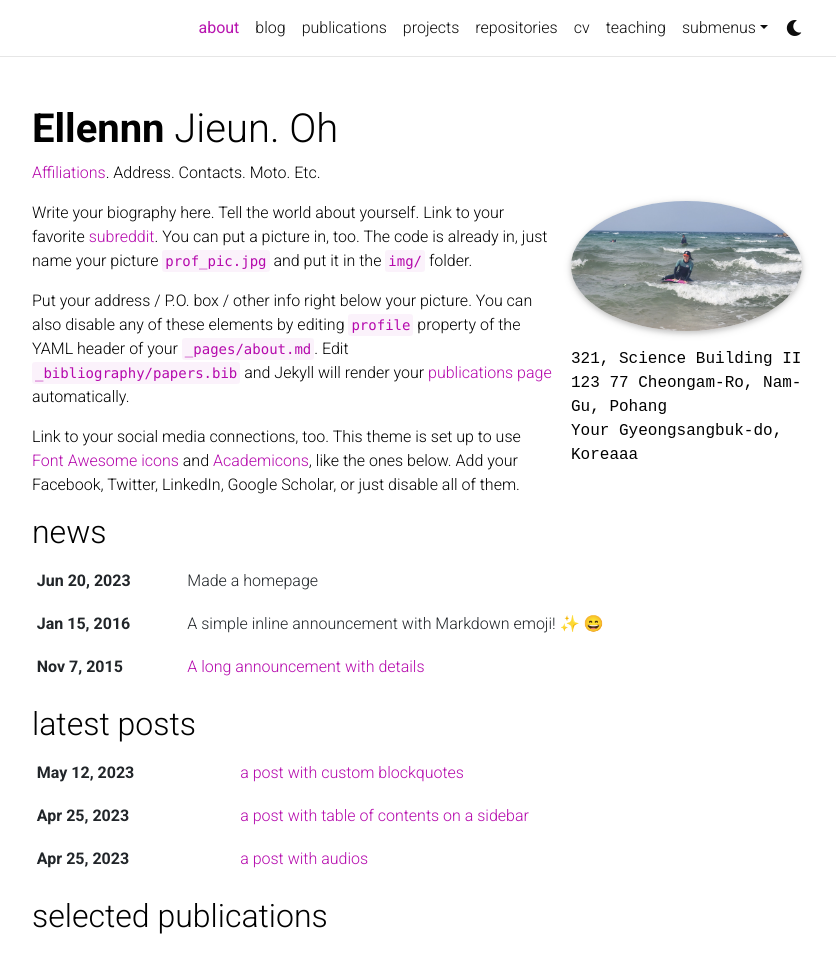
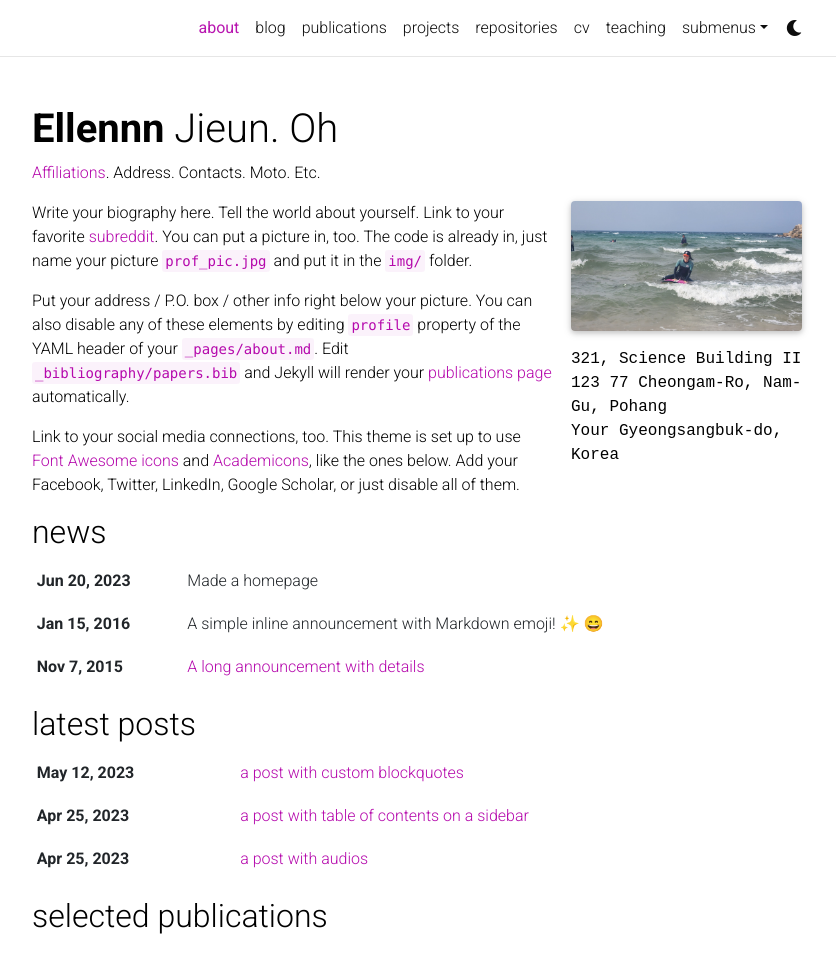
Before and after one commit to Nimbus1997/Nimbus1997.github.io, a Jekyll site: the page built from _pages/about.md, in a window 1280 px wide and 1252 px high, cut to the strip 0-963 px from the top of the window. Shown: the whole strip, without its empty margins (223-1059 px from the left). Built offline with Jekyll 4.4.1, drawn with Linux system fonts in a browser that asks for light colours; emoji names are drawn with the system emoji font; comment, search, counter and statistics services are not loaded; a style sheet for code colours, icons or effects is not loaded; some of the changed lines change nothing that is shown.

Commit message:
Update about.md

```diff
--- a/_pages/about.md
+++ b/_pages/about.md
@@ -7,11 +7,13 @@ subtitle: <a href='#'>Affiliations</a>. Address. Contacts. Moto. Etc.
 profile:
   align: right
   image: ellen2.jpg
-  image_circular: true # crops the image to make it circular
+  #image_circular: true # crops the image to make it circular
+  image_circular: false # crops the image to make it circular
+
   address: >
     <p>321, Science Building II</p>
     <p>123 77 Cheongam-Ro, Nam-Gu, Pohang</p>
-    <p>Your Gyeongsangbuk-do, Koreaaa</p>
+    <p>Your Gyeongsangbuk-do, Korea</p>
 
 news: true  # includes a list of news items
 latest_posts: true  # includes a list of the newest posts
```
